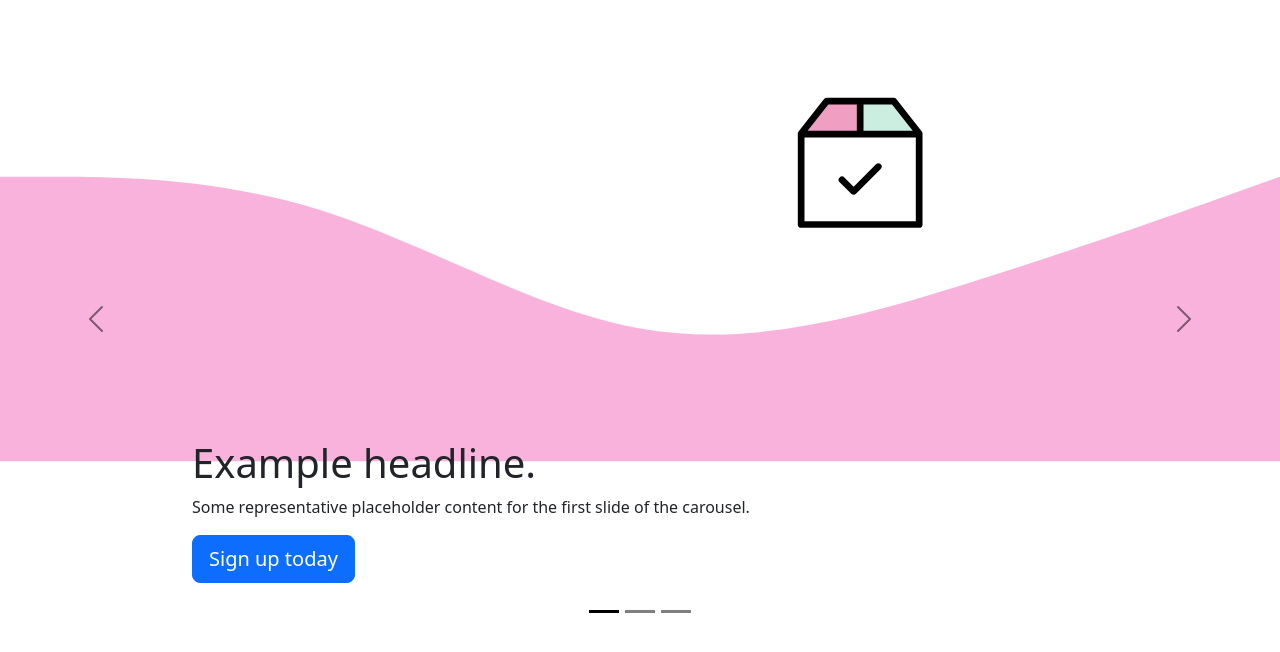
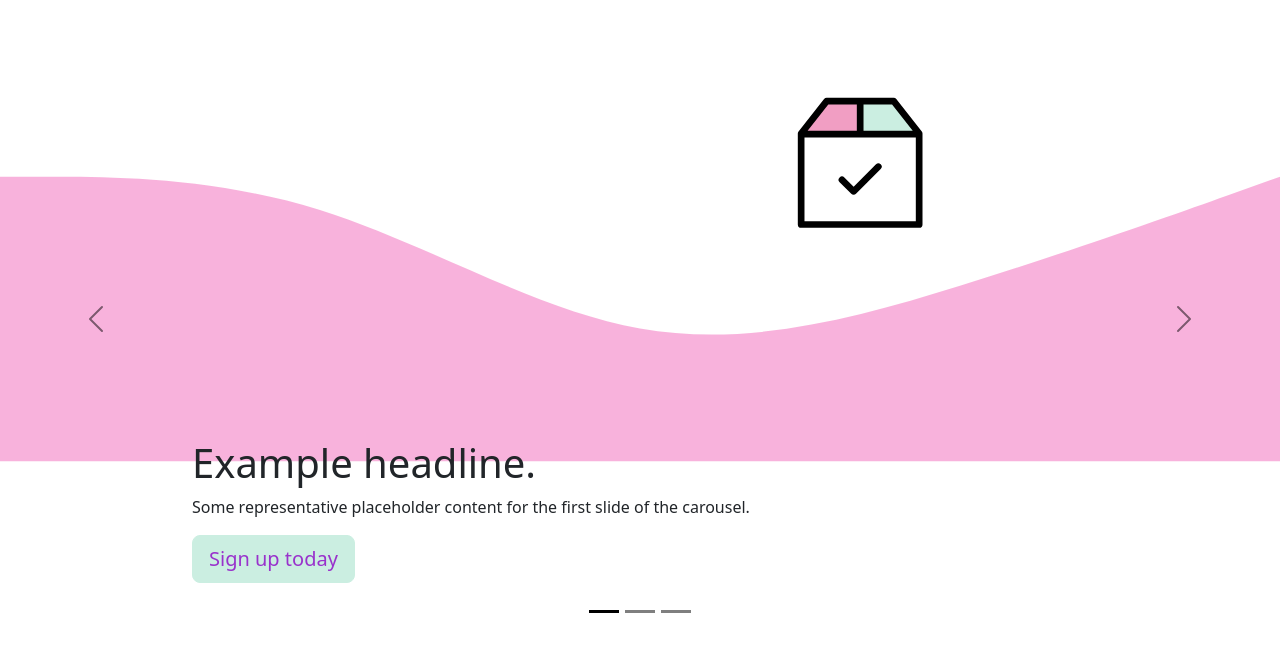
Before and after one commit to YuryLobkov/toyshop, a Django app: page / in a window 1280 px wide. Shown: the part 91-743 px from the top of the page. Run offline with Django 4.2, Linux system fonts and the light colour scheme.

Commit message:
buttons custom color

```diff
--- a/toyshop/showcase/templates/showcase/index.html
+++ b/toyshop/showcase/templates/showcase/index.html
@@ -21,7 +21,7 @@
                 <div class="carousel-caption text-start text-dark">
                     <h1>Example headline.</h1>
                     <p>Some representative placeholder content for the first slide of the carousel.</p>
-                    <p><a class="btn btn-lg btn-primary" href="#">Sign up today</a></p>
+                    <p><a class="btn btn-lg btn-primary custom-buttons" href="#">Sign up today</a></p>
                 </div>
             </div>
         </div>
@@ -36,7 +36,7 @@
                 <div class="carousel-caption text-dark">
                     <h1>Another example headline.</h1>
                     <p>Some representative placeholder content for the second slide of the carousel.</p>
-                    <p><a class="btn btn-lg btn-primary" href="#">Learn more</a></p>
+                    <p><a class="btn btn-lg btn-primary custom-buttons" href="#">Learn more</a></p>
                 </div>
             </div>
         </div>
@@ -51,7 +51,7 @@
                 <div class="carousel-caption text-end text-dark">
                     <h1>One more for good measure.</h1>
                     <p>Some representative placeholder content for the third slide of this carousel.</p>
-                    <p><a class="btn btn-lg btn-primary" href="#">Browse gallery</a></p>
+                    <p><a class="btn btn-lg btn-primary custom-buttons" href="#">Browse gallery</a></p>
                 </div>
             </div>
         </div>
--- a/toyshop/static/assets/styles.css
+++ b/toyshop/static/assets/styles.css
@@ -11,19 +11,28 @@ tr {
     margin-left: 10px;
 }
 
-.carousel-img-right{
+.carousel-img-right {
     position: absolute;
     top: 10%;
     right: 25%;
 }
 
-.carousel-img-center{
+.carousel-img-center {
     position: absolute;
     top: 20%;
 
 }
-.carousel-img-left{
+
+.carousel-img-left {
     position: absolute;
     top: 10%;
     left: 25%;
 }
+
+/* #cbeee1 */
+
+.custom-buttons {
+    background-color: #cbeee1 !important;
+    border-color:  #cbeee1 !important;
+    color: darkorchid !important;
+}
```
